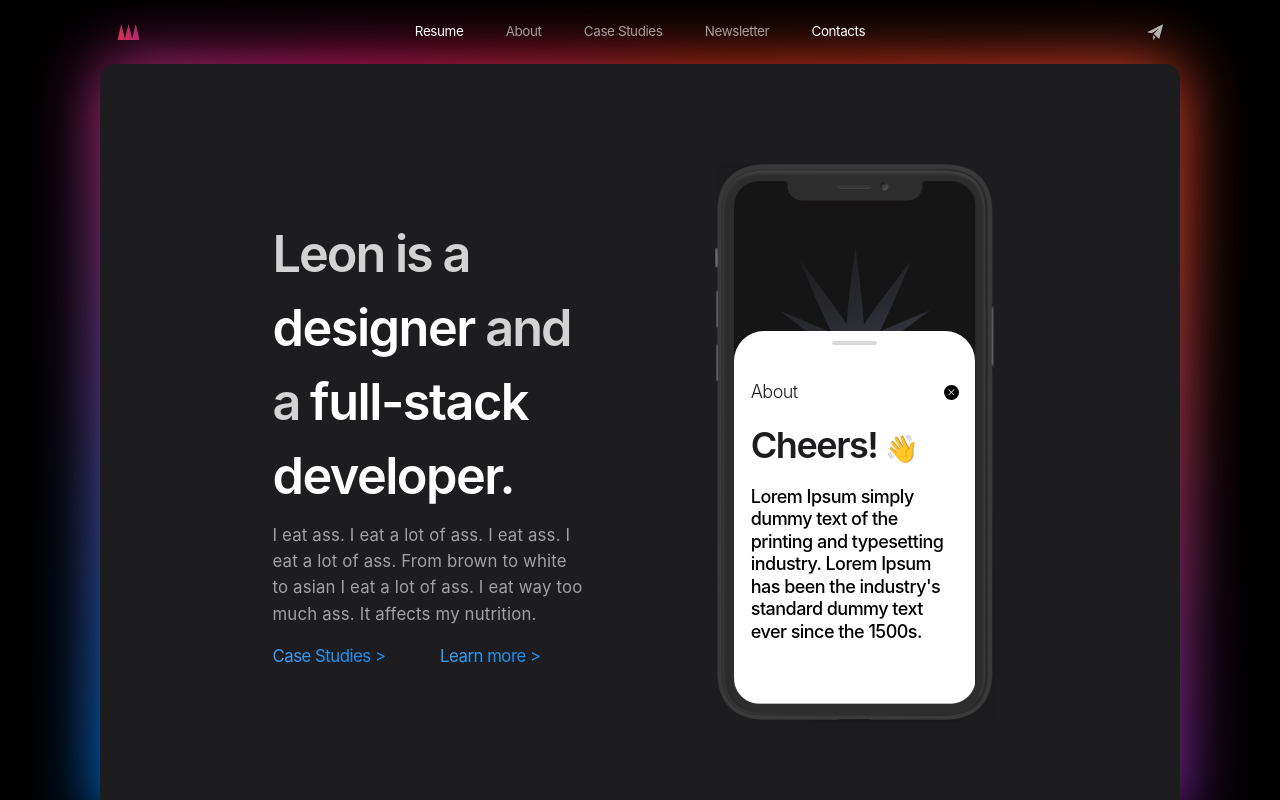
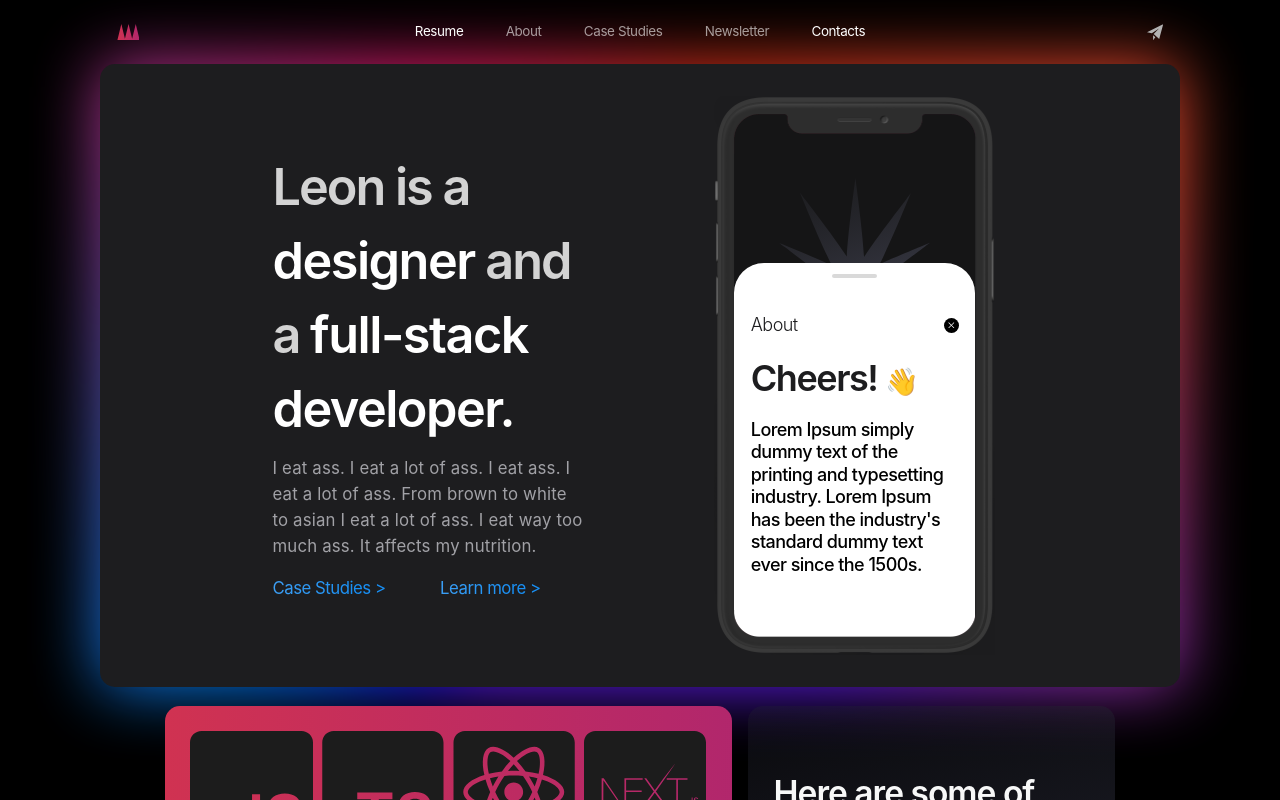
Before and after one commit to ralmayer/DAC, a Next.js app: page / in a window 1280 px wide. Shown: the top 800 px of the page. Built offline with nearby package versions, Linux system fonts and the light colour scheme.

Commit message:
reduced hero section's vertical padding

```diff
--- a/styles/custom.css
+++ b/styles/custom.css
@@ -156,7 +156,7 @@ nav .navlink[data-important="1"]::after {
 }
 
 .section-content.hero-section {
-  padding: 5rem 0;
+  padding: 1rem 0;
   border-radius: 20px;
 }
 
```
